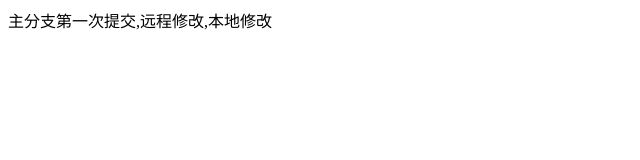
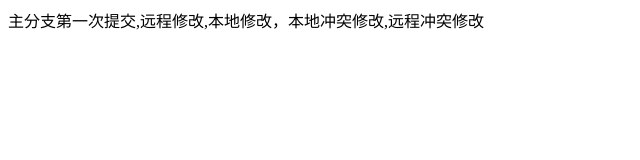
Before and after one commit to maqian-haha/testDemo, a plain HTML site: page index.html in a window 1280 px wide. Shown: the whole page, without its empty margins (0-640 px from the left). Drawn offline with Linux system fonts and the light colour scheme.

Commit message:
冲突修改

```diff
--- a/index.html
+++ b/index.html
@@ -8,6 +8,6 @@
     <title>Document</title>
 </head>
 <body>
-  主分支第一次提交,远程修改,本地修改
+  主分支第一次提交,远程修改,本地修改，本地冲突修改,远程冲突修改
 </body>
 </html>
```
